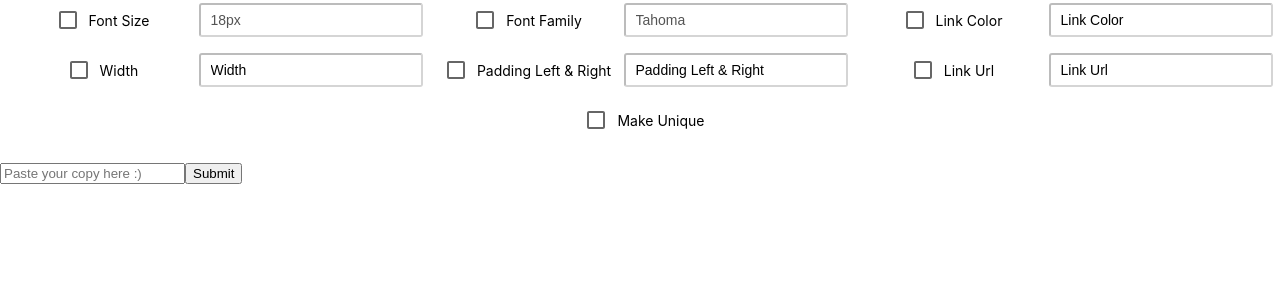
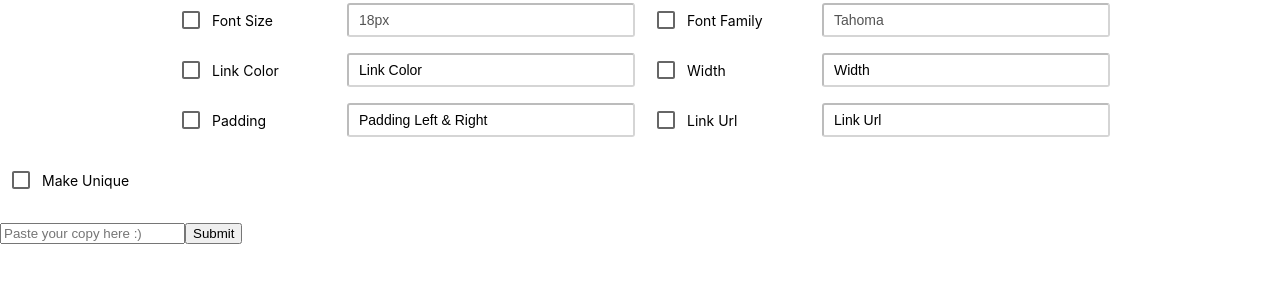
Before and after one commit to INRGI/CopyMaker, a React (Vite) app: page /id-1 in a window 1280 px wide. Shown: the top 300 px of the page. Built offline with nearby package versions, Linux system fonts and the light colour scheme.

Commit message:
Update styles

```diff
--- a/src/components/FormPromo/FormPromo.jsx
+++ b/src/components/FormPromo/FormPromo.jsx
@@ -5,7 +5,7 @@ import { useParams } from "react-router-dom";
 import { useDispatch, useSelector } from "react-redux";
 import { nanoid } from "nanoid";
 import { editDomain } from "../../redux/domainSlice";
-import { Container, FormContainer, FormInput, InputContainer, Label, SubmitInput } from "./FormPromo.styled";
+import { CheckBoxContainer, Container, FormContainer, FormInput, InputContainer, Label, SubmitInput } from "./FormPromo.styled";
 
 
 import Checkbox from '@mui/material/Checkbox';
@@ -101,7 +101,7 @@ const FormPromo = () => {
                     <InputContainer>
                         <Label>
                             <Checkbox checked={isPaddingLR} onChange={() => setPaddingLR((prev) => !prev)} color="success" />
-                            Padding Left & Right
+                            Padding
                         </Label>
 
                         <FormInput type="text" name="paddingLR" id={paddingLR} placeholder="Padding Left & Right" disabled={!isPaddingLR}/>
@@ -116,14 +116,16 @@ const FormPromo = () => {
                         <FormInput type="text" name="linkUrl" id={linkUrlId} placeholder="Link Url" disabled={!isLinkUrl}/>
                     </InputContainer>
 
-                    <InputContainer>
+
+
+                </Container>
+
+                <CheckBoxContainer>
                         <Label>
                             <Checkbox checked={isReplace} onChange={() => setReplace((prev) => !prev)} color="success" />
                             Make Unique
                         </Label>
-                    </InputContainer>
-
-                </Container>
+                </CheckBoxContainer>
 
                 <div>
                     <SubmitInput name="submit" id={submitId} type="text" placeholder="Paste your copy here :)"/>
--- a/src/components/FormPromo/FormPromo.styled.jsx
+++ b/src/components/FormPromo/FormPromo.styled.jsx
@@ -7,7 +7,7 @@ export const FormInput = styled(Field)`
     display: block;
     min-height: 30px;
     width: 85%;
-    max-width: 200px;
+    max-width: 300px;
     background-color: rgba(255,255,255,0.07);
     border-radius: 3px;
     padding: 0 10px;
@@ -52,7 +52,15 @@ export const FormContainer = styled(Form)`
 export const Label = styled.label`
     display: flex;
     align-items: center;
-    justify-content: center;
+    justify-content: flex-start;
     font-size: 14px;
-    width: 200px;
+    width: 250px;
 `;
+
+export const CheckBoxContainer = styled.div`
+    display: flex;
+    gap: 10px;
+    align-items: center;
+    justify-content: flex-start;
+    height: 40px;
+`
```
